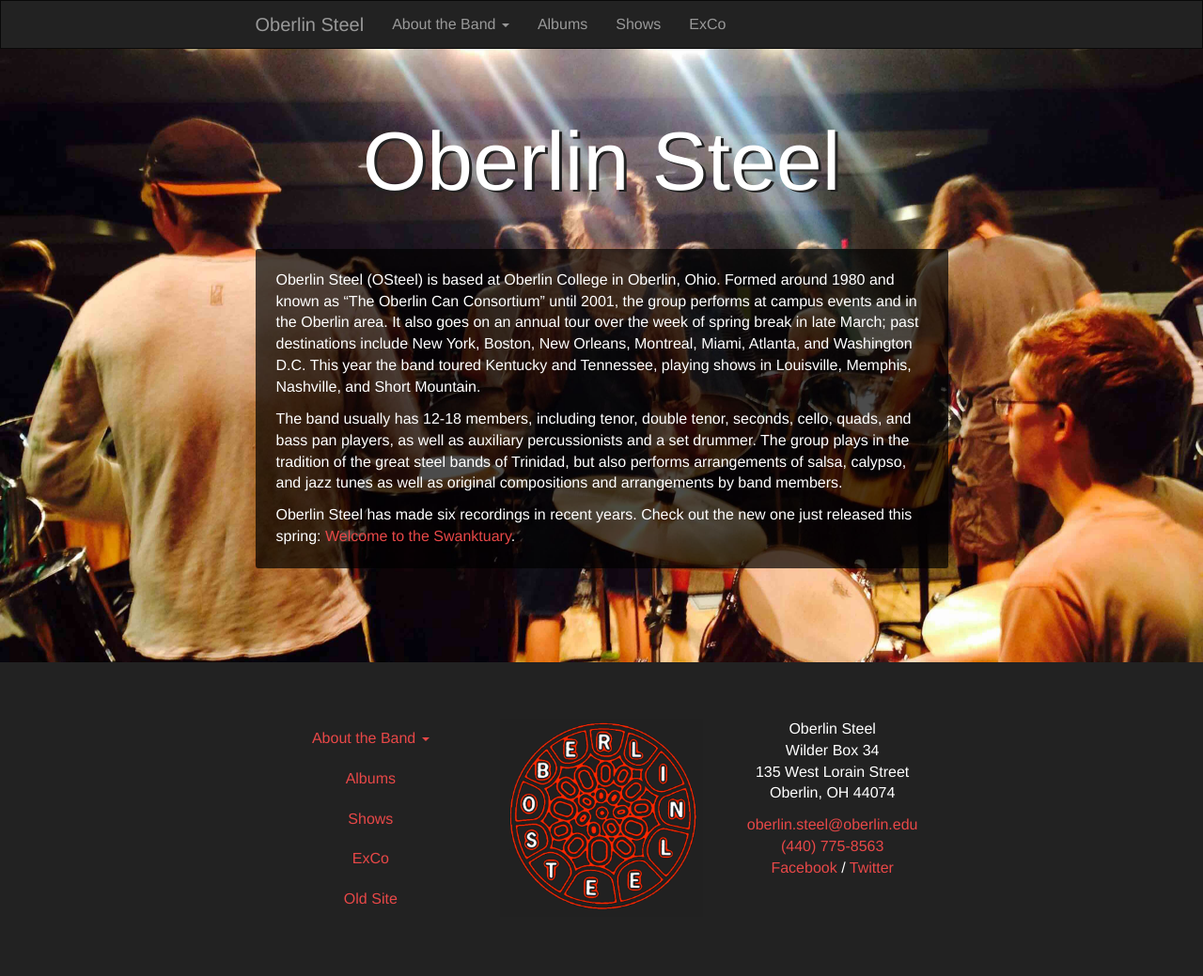
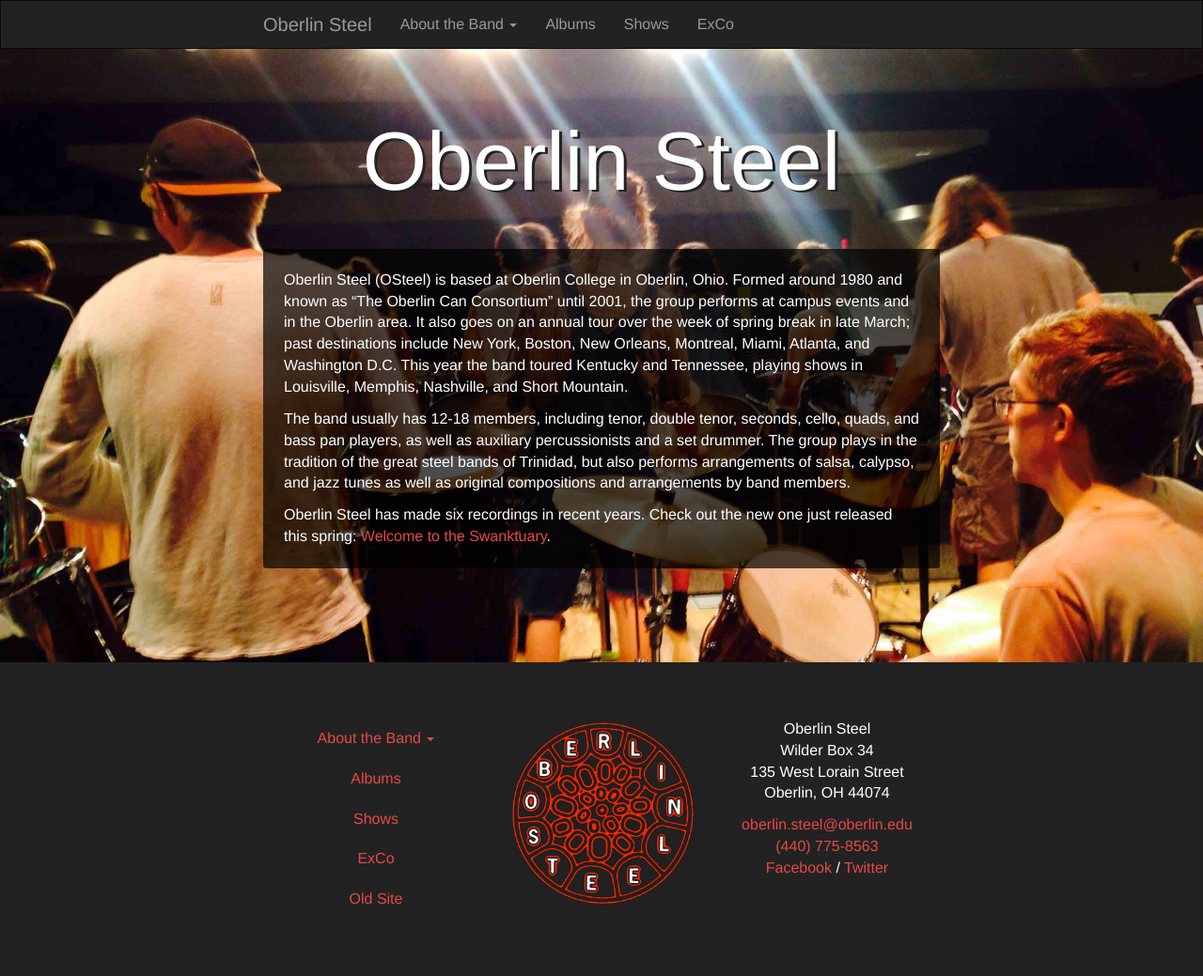
Before and after one commit to oberlinsteel/oberlinsteel.github.io, a Jekyll site: the page built from index.md, in a window 1280 px wide. Shown: the whole page at 94% size. Built offline with Jekyll 4.4.1, drawn with Linux system fonts in a browser that asks for light colours; Markdown is read by kramdown in place of the engine named in the settings.

Commit message:
standardize container width

```diff
--- a/static/css/styles.css
+++ b/static/css/styles.css
@@ -112,7 +112,7 @@
 }
 
 .container {
-  max-width: 767px;
+  max-width: 750px;
 }
 
 .box {
--- a/static/sass/styles.sass
+++ b/static/sass/styles.sass
@@ -96,7 +96,7 @@
 		opacity: .5
 
 .container
-	max-width: $screen-xs-max
+	max-width: 750px
 
 .box
 	background-color: rgba(white,.85)
```
